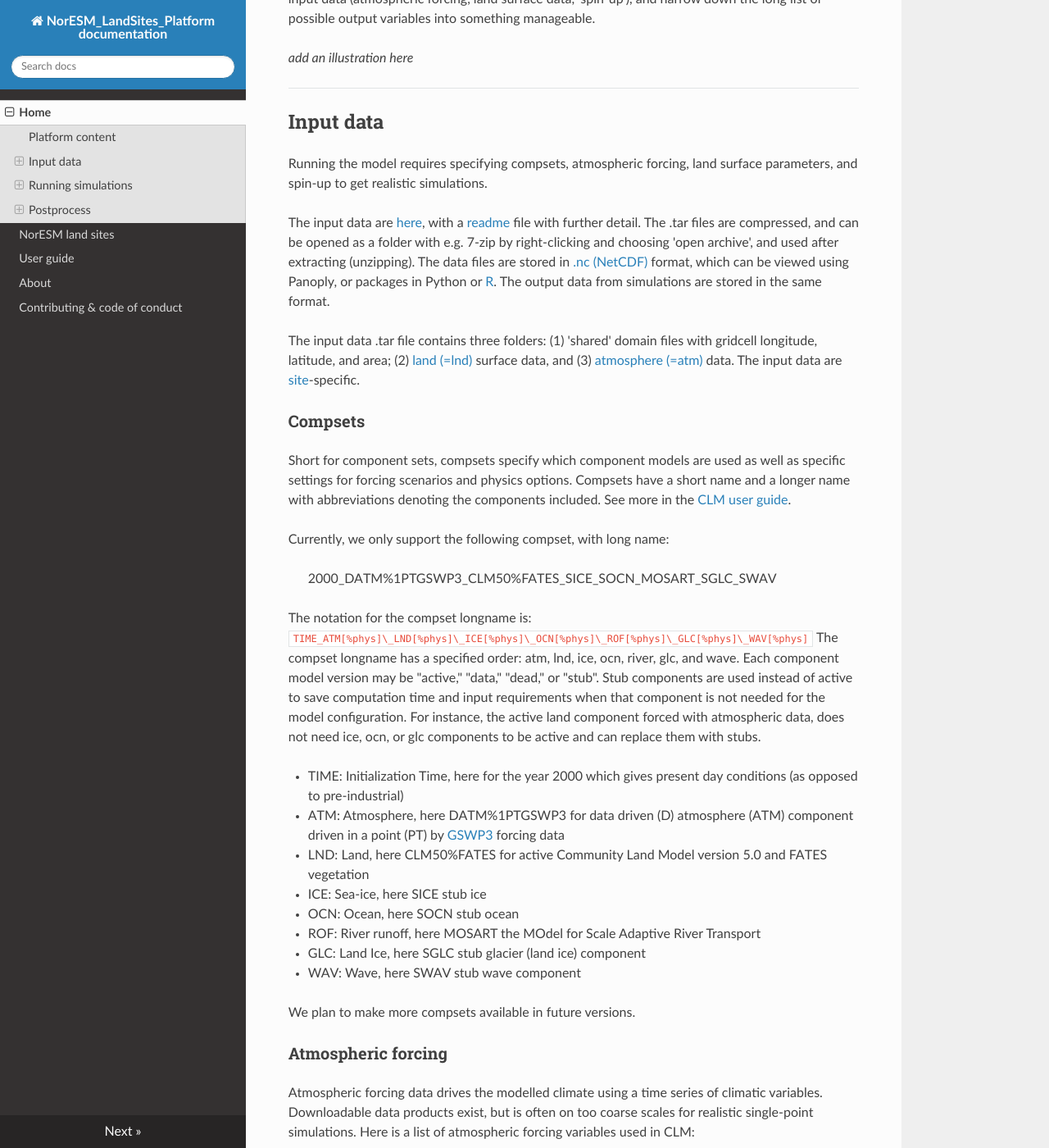
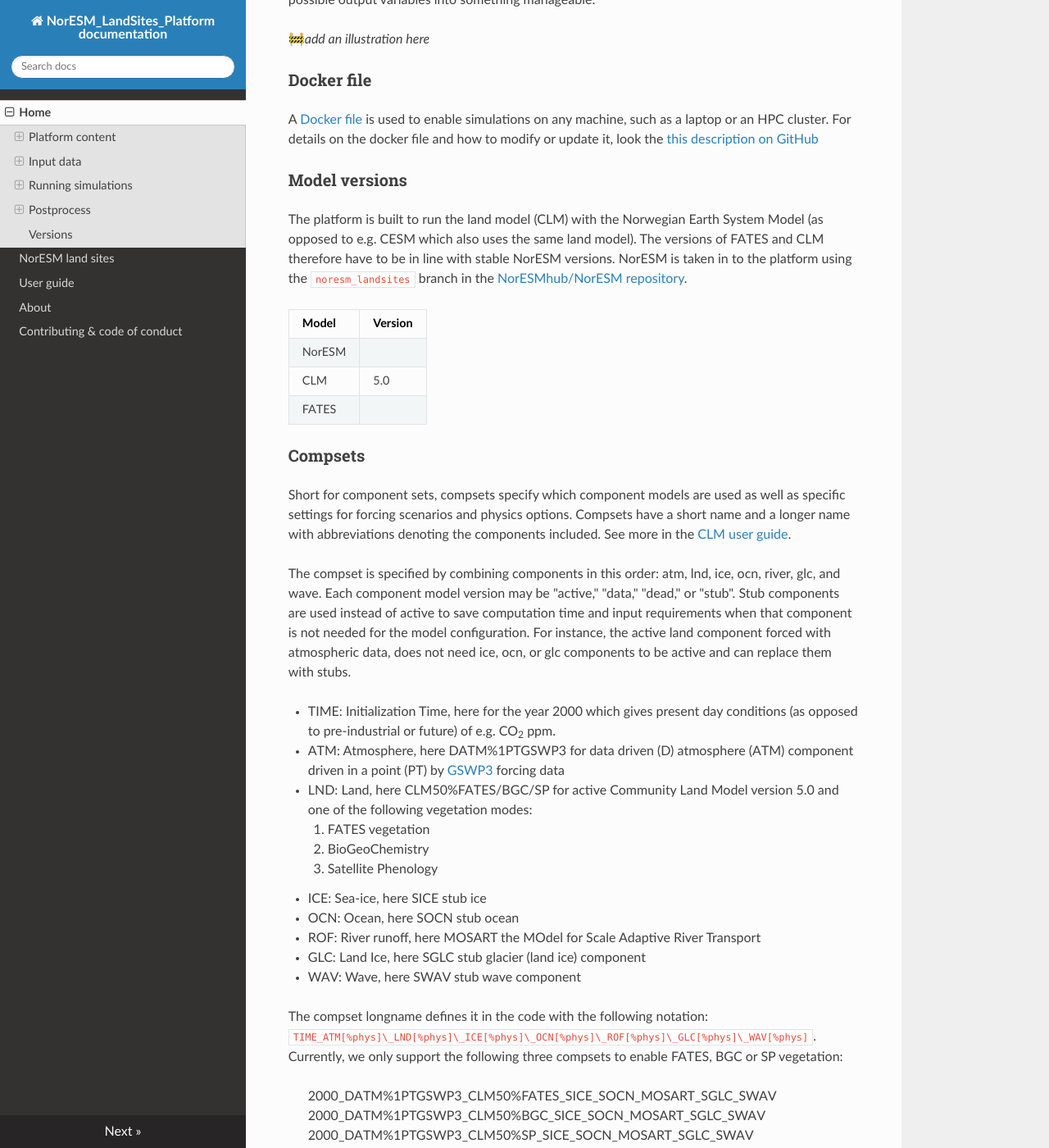
Before and after one commit to NorESMhub/noresm-land-sites-platform, an MkDocs documentation site: the page built from docs/index.md, in a window 1280 px wide and 1400 px high, scrolled down 699 px. Shown: the whole window at 82% size. Built offline with MkDocs 1.6.1, drawn with Linux system fonts in a browser that asks for light colours; nearby versions of some CDN libraries; some of the changed text lies outside the part shown.

Commit message:
Documentation eva (#86)
* add url

* replace img links to tinyimg, new map

* Update contributing.md

* Update index.md

* Update index.md

* Create code_of_conduct.md

* Update mkdocs.yml

* Update index.md

* Update mkdocs.yml

add code of conduct

* Create about_.md

mostly copied from the repo README

* new About page, rm sym.link

* Update index.md

* Update index.md

compsets

* Update index.md

atm forcing

* Update contributing.md

* Update land-sites.md

* Update land-sites.md

* Update mkdocs.yml

* Update contributing.md

* Delete code_of_conduct.md

* Create user_guide.md

* Update contributing.md

* Update index.md

* Update index.md

* Update index.md

* Update index.md

* Update contributing.md

add docker readme link

* Update user_guide.md

* Update user_guide.md

* Update README.md

add links to logos

* Update about.md

add links to logos

* Update user_guide.md

* Update user_guide.md

* Update user_guide.md

* Update index.md

* Update user_guide.md

fix emojis

* Add files via upload

* Update user_guide.md

* Update user_guide.md

* Delete run_simulations.ipynb

* Add files via upload

* Update index.md

* Update docker.md

* Update index.md

* move compset header

* Update land-sites.md

* Update index.md

* Delete code_of_conduct.md

contents moved into contributing section

Co-authored-by: Lasse Keetz <57358428+lasseke@users.noreply.github.com>

```diff
--- a/docs/index.md
+++ b/docs/index.md
@@ -2,13 +2,12 @@
 
 This page describes what the platform contains, how the input data were made, the main functionalities, and model output. Users should go to [this user guide](https://noresmhub.github.io/NorESM_LandSites_Platform/user_guide), and refer to this documentation for further detail. Advanced users may also be interested in the technical documentation of [FATES](https://fates-docs.readthedocs.io/en/stable/) and [CLM](https://www.cesm.ucar.edu/models/clm/).
 
+The main code is stored [here](https://github.com/NorESMhub/NorESM_LandSites_Platform) in a [GitHub repository](https://en.wikipedia.org/wiki/Git "a place to store code with version control").
 
-The [GitHub repository](https://en.wikipedia.org/wiki/Git "a place to store code with version control") with the main code is stored [here](https://github.com/NorESMhub/NorESM_LandSites_Platform). We also have additional repositories for [preparing new forcing data for our sites](https://github.com/huitang-earth/NLP_prep) and [illustrating site locations](https://github.com/evalieungh/map_scripts).
-
-To run model simulations, go to our user guide. Advanced users who want to do development, in addition to just running simulations, can request resources on [NREC](https://nrec.no/ "Norwegian Research and Education Cloud: Fast, standardized servers and storage for the Norwegian higher education sector"). An early version of the platform is also available on [Galaxy](https://training.galaxyproject.org/training-material/topics/climate/tutorials/fates/tutorial.html "an open, web-based platform for accessible, reproducible, and transparent computational biological research").
+To run model simulations, go to our [user guide](https://noresmhub.github.io/NorESM_LandSites_Platform/user_guide). Advanced users who want to do development in addition to just running simulations can request resources on e.g. [NREC](https://nrec.no/ "Norwegian Research and Education Cloud: Fast, standardized servers and storage for the Norwegian higher education sector"). An early version of the platform is also available on [Galaxy](https://training.galaxyproject.org/training-material/topics/climate/tutorials/fates/tutorial.html "an open, web-based platform for accessible, reproducible, and transparent computational biological research").
 
 🚧
-*NB! This documentation is still under construction. Some parts are missing or may be written for older testing versions. Please let us know if you have suggestions for something to add or explain better in the [issues](https://github.com/NorESMhub/NorESM_LandSites_Platform/issues)*
+*NB! This documentation is still under construction. Links may not work until we pull from `platform_dev` into `main`. Some parts are missing or may be written for older testing versions. Please let us know if you have suggestions for something to add or explain better in the [issues](https://github.com/NorESMhub/NorESM_LandSites_Platform/issues)*
 🚧
 
 *****************************
@@ -18,42 +17,59 @@
 
 You can use the platform to run [single-cell model simulations](https://en.wikipedia.org/wiki/Climate_model#/media/File:Global_Climate_Model.png "the world is divided into a 3-dimensional grid, where equations can be solved within each gridcell, and information passed between gridcells at certain time points. Single-cell model 'runs' only simulate model processes for a single gridcell, which takes a lot less computational power"). We provide [sites](https://noresmhub.github.io/NorESM_LandSites_Platform/land-sites/) with high quality input data (atmospheric forcing, land surface data, 'spin-up'), and narrow down the long list of possible output variables into something manageable.
 
-*add an illustration here*
+🚧*add an illustration here*
 
+### Docker file
 
-**************************************
+A [Docker file](https://docs.docker.com/get-started/overview/ "a text document that contains all the commands a user could call on the command line to assemble an image") is used to enable simulations on any machine, such as a laptop or an HPC cluster. For details on the docker file and how to modify or update it, look the [this description on GitHub](https://github.com/NorESMhub/NorESM_LandSites_Platform/tree/main/docs/docker.md)
 
+### Model versions
 
-## Input data
+The platform is built to run the land model (CLM) with the Norwegian Earth System Model (as opposed to e.g. CESM which also uses the same land model). The versions of FATES and CLM therefore have to be in line with stable NorESM versions. NorESM is taken in to the platform using the `noresm_landsites` branch in the [NorESMhub/NorESM repository](https://github.com/NorESMhub/NorESM/tree/noresm_landsites).
 
-Running the model requires specifying compsets, atmospheric forcing, land surface parameters, and spin-up to get realistic simulations.
-
-The input data are [here](https://ns2806k.webs.sigma2.no/EMERALD/EMERALD_platform/inputdata_fates_platform/), with a [readme](https://ns2806k.webs.sigma2.no/EMERALD/EMERALD_platform/inputdata_fates_platform/readme.inpudata_emerald_platform) file with further detail. The .tar files are compressed, and can be opened as a folder with e.g. 7-zip by right-clicking and choosing 'open archive', and used after extracting (unzipping). The data files are stored in [.nc (NetCDF)](https://www.unidata.ucar.edu/software/netcdf/) format, which can be viewed using Panoply, or packages in Python or [R](https://cran.r-project.org/web/packages/ncdf4/index.html). The output data from simulations are stored in the same format.
-
-The input data .tar file contains three folders: (1) 'shared' domain files with gridcell longitude, latitude, and area; (2) [land (=lnd)](https://noresmhub.github.io/NorESM_LandSites_Platform/#surface-data) surface data, and (3) [atmosphere (=atm)](https://noresmhub.github.io/NorESM_LandSites_Platform/#atmospheric-forcing) data. The input data are [site](https://noresmhub.github.io/NorESM_LandSites_Platform/land-sites/)-specific.
-
+| Model | Version |
+| --- | --- |
+| NorESM |  |
+| CLM | 5.0 |
+| FATES |  |
 
 ### Compsets
 
 Short for component sets, compsets specify which component models are used as well as specific settings for forcing scenarios and physics options. Compsets have a short name and a longer name with abbreviations denoting the components included. See more in the [CLM user guide](https://escomp.github.io/ctsm-docs/versions/release-clm5.0/html/users_guide/setting-up-and-running-a-case/choosing-a-compset.html).
 
-Currently, we only support the following compset, with long name:
->2000_DATM%1PTGSWP3_CLM50%FATES_SICE_SOCN_MOSART_SGLC_SWAV
+The compset is specified by combining components in this order: atm, lnd, ice, ocn, river, glc, and wave. Each component model version may be "active," "data," "dead," or "stub". Stub components are used instead of active to save computation time and input requirements when that component is not needed for the model configuration. For instance, the active land component forced with atmospheric data, does not need ice, ocn, or glc components to be active and can replace them with stubs.
 
-The notation for the compset longname is: `TIME_ATM[%phys]\_LND[%phys]\_ICE[%phys]\_OCN[%phys]\_ROF[%phys]\_GLC[%phys]\_WAV[%phys]`
-The compset longname has a specified order: atm, lnd, ice, ocn, river, glc, and wave. Each component model version may be "active," "data," "dead," or "stub". Stub components are used instead of active to save computation time and input requirements when that component is not needed for the model configuration. For instance, the active land component forced with atmospheric data, does not need ice, ocn, or glc components to be active and can replace them with stubs.
-
-- TIME: Initialization Time, here for the year 2000 which gives present day conditions (as opposed to pre-industrial)
+- TIME: Initialization Time, here for the year 2000 which gives present day conditions (as opposed to pre-industrial or future) of e.g. CO<sub>2</sub> ppm.
 - ATM: Atmosphere, here DATM%1PTGSWP3 for data driven (D) atmosphere (ATM) component driven in a point (PT) by [GSWP3](https://www.isimip.org/gettingstarted/input-data-bias-correction/details/4/) forcing data
-- LND: Land, here CLM50%FATES for active Community Land Model version 5.0 and FATES vegetation
+- LND: Land, here CLM50%FATES/BGC/SP for active Community Land Model version 5.0 and one of the following vegetation modes:
+    1. FATES vegetation
+    2. BioGeoChemistry
+    3. Satellite Phenology
 - ICE: Sea-ice, here SICE stub ice
 - OCN: Ocean, here SOCN stub ocean
 - ROF: River runoff, here MOSART the MOdel for Scale Adaptive River Transport
 - GLC: Land Ice, here SGLC stub glacier (land ice) component
 - WAV: Wave, here SWAV stub wave component
 
-We plan to make more compsets available in future versions.
+The compset longname defines it in the code with the following notation: `TIME_ATM[%phys]\_LND[%phys]\_ICE[%phys]\_OCN[%phys]\_ROF[%phys]\_GLC[%phys]\_WAV[%phys]`. Currently, we only support the following three compsets to enable FATES, BGC or SP vegetation:
 
+>2000_DATM%1PTGSWP3_CLM50%FATES_SICE_SOCN_MOSART_SGLC_SWAV
+>2000_DATM%1PTGSWP3_CLM50%BGC_SICE_SOCN_MOSART_SGLC_SWAV
+>2000_DATM%1PTGSWP3_CLM50%SP_SICE_SOCN_MOSART_SGLC_SWAV
+
+
+More compsets for pre-industrial or future simulations require additional input data and may be included in future versions of the platform. For now, if you need other compsets you need to dig deeper into the CLM technical documentation and provide the necessary input data yourself.
+
+
+**************************************
+
+## Input data
+
+Running the model requires specifying compsets, atmospheric forcing, land surface parameters, and spin-up to get realistic simulations.
+
+The input data are [here](https://ns2806k.webs.sigma2.no/EMERALD/EMERALD_platform/inputdata_fates_platform/), with a [readme](https://ns2806k.webs.sigma2.no/EMERALD/EMERALD_platform/inputdata_fates_platform/readme.inpudata_emerald_platform) file with further detail. The .tar files are compressed, and can be opened as a folder with e.g. 7-zip by right-clicking and choosing 'open archive', and used after extracting (unzipping). The data files are stored in [.nc (NetCDF)](https://www.unidata.ucar.edu/software/netcdf/) format, which can be viewed using [Panoply](https://www.giss.nasa.gov/tools/panoply/), or packages in Python or [R](https://cran.r-project.org/web/packages/ncdf4/index.html). The output data from simulations are stored in the same format.
+
+The input data .tar file contains three folders: (1) 'shared' domain files with gridcell longitude, latitude, and area; (2) [land (=lnd)](https://noresmhub.github.io/NorESM_LandSites_Platform/#surface-data) surface data, and (3) [atmosphere (=atm)](https://noresmhub.github.io/NorESM_LandSites_Platform/#atmospheric-forcing) data. The input data are [site](https://noresmhub.github.io/NorESM_LandSites_Platform/land-sites/)-specific.
 
 ### Atmospheric forcing
 
@@ -63,7 +79,6 @@
 - Temperature at the lowest atmospheric level (TBOT), degrees K (or can be C)
 - Precipitation (PRECTmms), mm/s
 - Wind speed at the lowest atmospheric level (WIND), m/s
-
 
 Forcing data for our sites are stored with the rest of the [input data](https://ns2806k.webs.sigma2.no/EMERALD/EMERALD_platform/inputdata_fates_platform/). Here are some exaples of what the input data .tar contains:
 
@@ -194,3 +209,9 @@
 ### plotting
 
 Suggestions for plotting output are given in a Jupyter notebook in the repository under the `/notebooks` directory. In future versions, we hope to add more postprocessing and plotting functionality.
+
+**************************************
+
+## Versions
+
+Platform versions ...
```
Also changed, not shown: docs/code_of_conduct.md (deleted, +0 -71 lines), docs/docker.md (+1 -1 lines), docs/land-sites.md (+4 -1 lines), docs/user_guide.md (+21 -20 lines), 1 other file.
